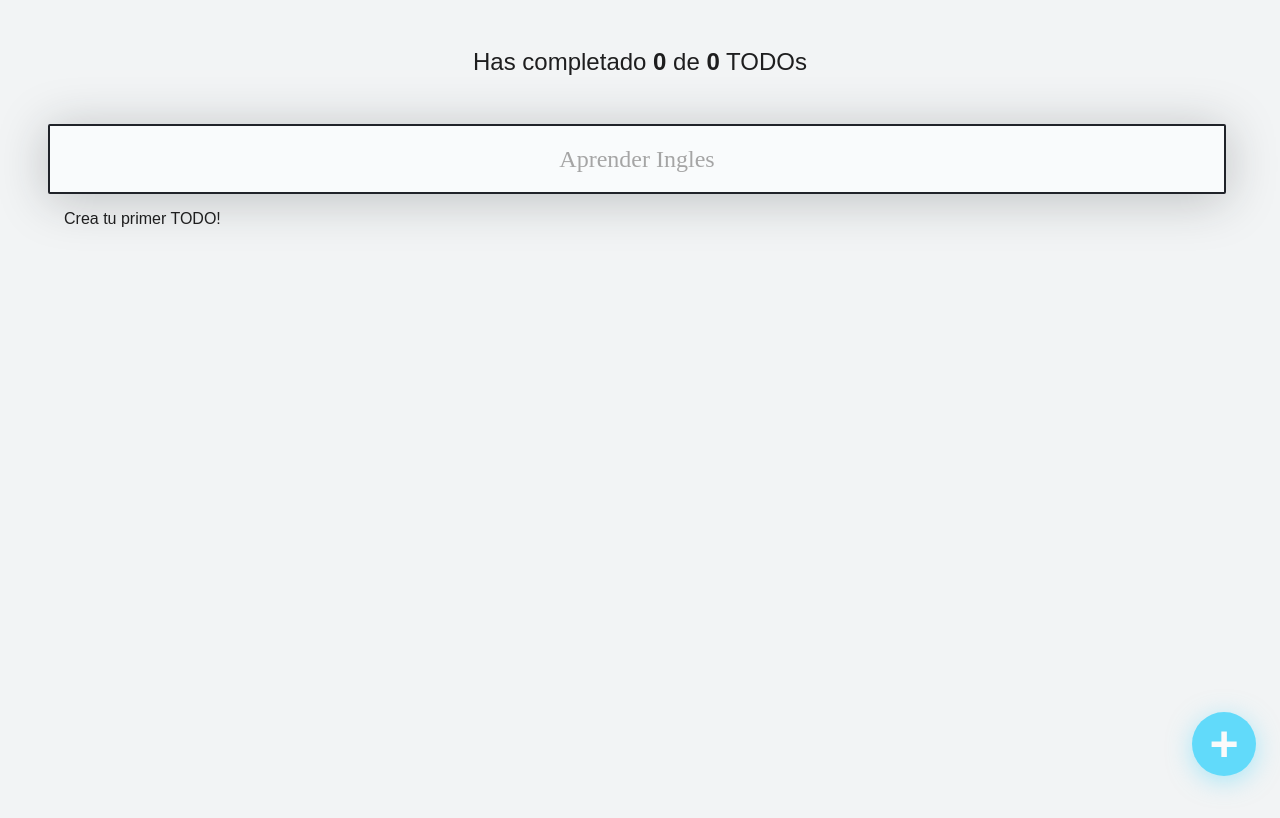
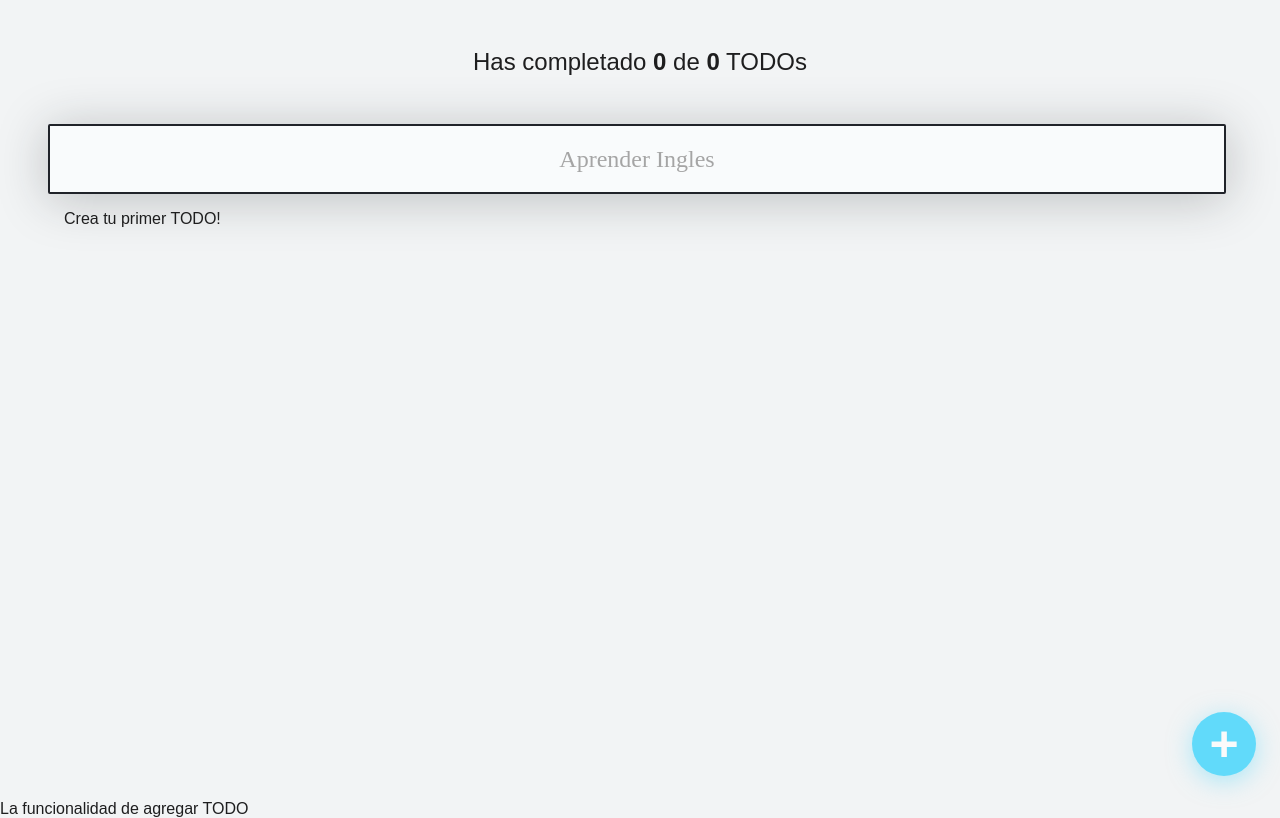
Before and after one commit to johncode877/todo-app, a React (Vite) app: page / in a window 1280 px wide. Built offline with nearby package versions, Linux system fonts and the light colour scheme; a web font is replaced by a local one.

Commit message:
React Portals

```diff
--- a/index.html
+++ b/index.html
@@ -11,6 +11,7 @@
 <body>
   <div id="root"></div>
   <script type="module" src="/src/main.jsx"></script>
+  <div id="modal"></div>
 </body>
 
 </html>
--- a/src/App/AppUI.jsx
+++ b/src/App/AppUI.jsx
@@ -10,6 +10,7 @@ import { TodosError } from '../components/TodosError';
 import { TodosLoading } from '../components/TodosLoading';
 import { EmptyTodos } from '../components/EmptyTodos';
 import { TodoContext } from '../components/TodoContext';
+import { Modal } from '../components/Modal';
 
 function AppUI() {
 
@@ -19,6 +20,8 @@ function AppUI() {
         searchedTodos,
         completeTodo,
         deleteTodo,
+        openModal,
+        setOpenModal
     } = React.useContext(TodoContext);
 
 
@@ -71,6 +74,13 @@ function AppUI() {
             </TodoList>
 
             <CreateTodoButton />
+
+            {openModal && (
+                <Modal>
+                 La funcionalidad de agregar TODO
+                </Modal>
+            )}
+
         </>
     );
 }
--- /dev/null
+++ b/src/components/Modal/index.jsx
@@ -0,0 +1,14 @@
+import React from "react";
+import ReactDOM from "react-dom";
+
+
+function Modal({ children }) {
+    return ReactDOM.createPortal(
+        <div className="Modal">
+            {children}
+        </div>,
+        document.getElementById('modal')
+    );
+}
+
+export { Modal };
--- a/src/components/TodoContext/index.jsx
+++ b/src/components/TodoContext/index.jsx
@@ -22,6 +22,8 @@ function TodoProvider({ children }) {
 
     const completedTodos = todos.filter(todo => !!todo.completed).length;
     const totalTodos = todos.length;
+
+    const [openModal,setOpenModal] = React.useState(true);
 
     // console.log("Log 1");
     // ejemplo de uso de efectos
@@ -99,6 +101,8 @@ function TodoProvider({ children }) {
             searchedTodos,
             completeTodo,
             deleteTodo,
+            openModal,
+            setOpenModal
         }} >
             {children}
         </TodoContext.Provider>
```
Also changed, not shown: 1 other file (tests, documents, lock files or other folders).
